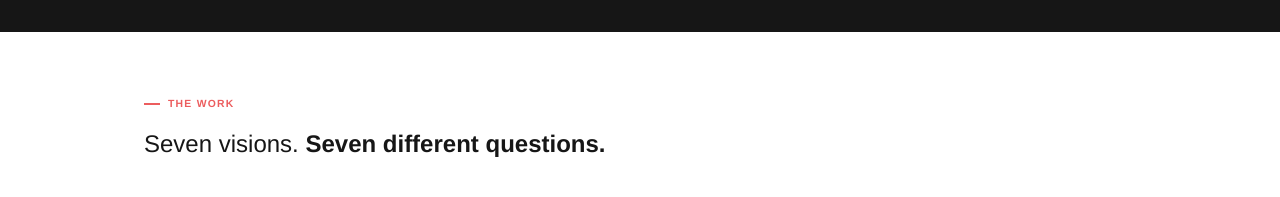
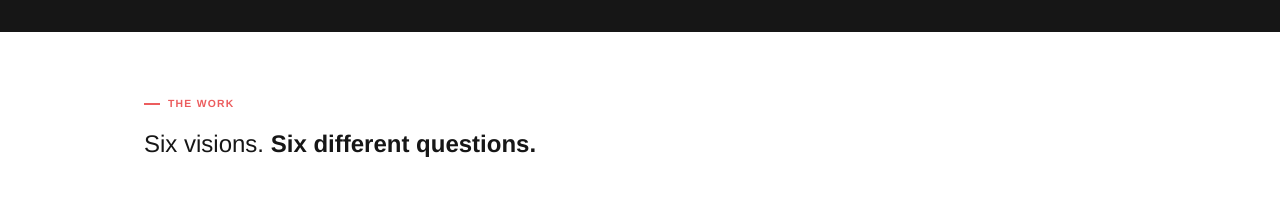
Before and after one commit to kathrynshimmin-dev/2026Portfolio, a plain HTML site: page vision.html in a window 1280 px wide. Shown: the part 1200-1397 px from the top of the page. Drawn offline with Linux system fonts and the light colour scheme; a web font is replaced by a local one.

Commit message:
Update section heading from seven to six visions

```diff
--- a/vision.html
+++ b/vision.html
@@ -232,7 +232,7 @@ footer a { color: var(--text-secondary); }
   <!-- PROVOCATIONS -->
   <section class="provocations-section">
     <div class="section-eyebrow">The Work</div>
-    <h2>Seven visions. <strong>Seven different questions.</strong></h2>
+    <h2>Six visions. <strong>Six different questions.</strong></h2>
 
     <div class="prov-grid">
 
```
